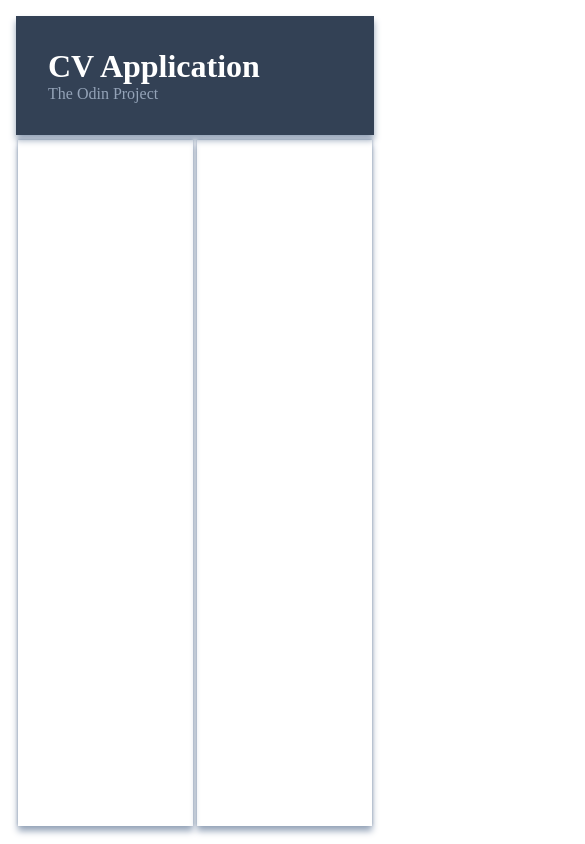
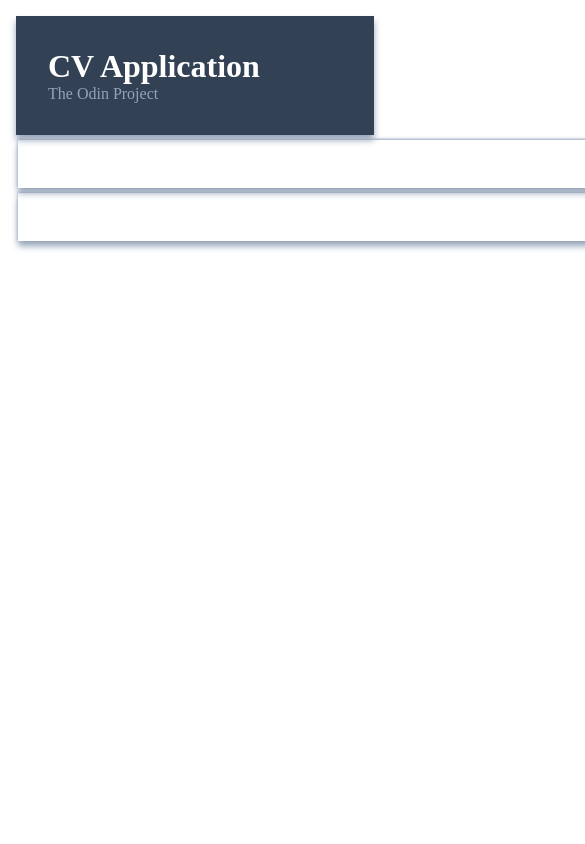
Before and after one commit to JWhales-AR/OdinCVApplication, a React (Vite) app: page / in a window 390 px wide. Shown: the top 844 px of the page, 585 px wide, since content can reach past the window. Built offline with nearby package versions, Linux system fonts and the light colour scheme.

Commit message:
chore: Make editor-preview-wrapper responsive to screen width

```diff
--- a/src/styles/App.css
+++ b/src/styles/App.css
@@ -20,10 +20,6 @@
     --fg-header-alter: #94a3b8;
 }
 
-body {
-    height: 100vh;
-}
-
 #root {
     max-width: 80rem;
     padding: 1rem;
@@ -37,7 +33,7 @@
 .editor-preview-wrapper {
     padding: 0.1rem;
     display: grid;
-    grid-template-columns: 1fr 1fr;
+    grid-template-columns: repeat(auto-fit, minmax(600px, 1fr));
     flex-grow: 1;
     gap: 0.3rem;
 }
```
